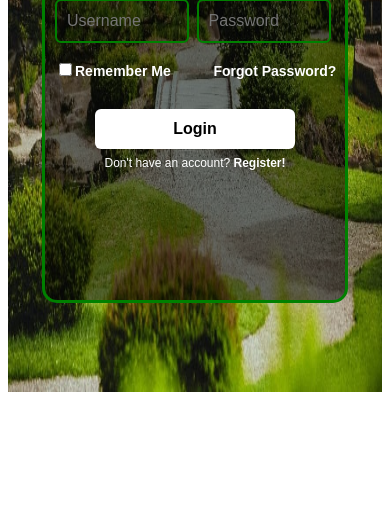
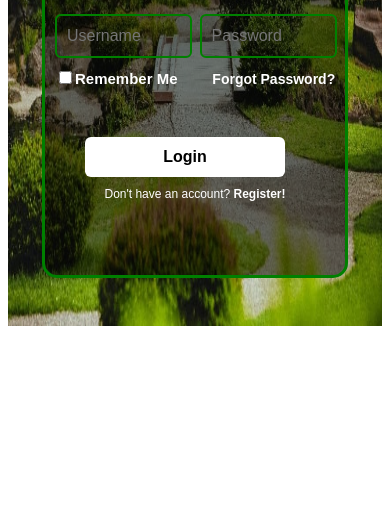
Before and after one commit to BuhleDamane/Login-page, a plain HTML site: page index.html in a window 390 px wide. Shown: the part 337-844 px from the top of the page. Drawn offline with Linux system fonts and the light colour scheme.

Commit message:
updated style.css, index.html and java.js

```diff
--- a/index.html
+++ b/index.html
@@ -18,19 +18,20 @@
             Login
         </h1>
 
-        <form>
-            <div class="details">
-            <input type="text" placeholder="Username" class="username">
-            <input type="password" placeholder="Password" class="password">
+        <form id="details">
+            <div >
+            <input type="text" placeholder="Username" id="username" required>
+            <input type="password" placeholder="Password" id="password" required>
         </div>
             <div class="check">
             <input type="checkbox"><span class="remember">Remember Me</span> <span class="forgot-password">Forgot Password?</span>
             </div>
+            <div>
+                <button class="login-button"> Login</button>
+
+            </div>
         </form>
-        <div>
-            <button class="login-button"> Login</button>
 
-        </div>
         <p class="register">
             Don't have an account? <a href="#" class="register-link">Register!</a>
         </p>
--- a/java.js
+++ b/java.js
@@ -0,0 +1,4 @@
+
+
+
+alert("Hello Visitor, please note that login details are as follows, username is Visitor and password is Visitor.com ")
--- a/style.css
+++ b/style.css
@@ -18,23 +18,23 @@ position: absolute;
   font-weight: bold;
   font-family: Arial, sans-serif;
   background-color: rgba(0, 0, 0, 0.5);
-  width: 380px;
-  height: 430px;
+  width: 350px;
+  height: 400px;
   border:  3px solid green;
 }
 h1{
-    margin-left: 135px;
-    margin-top: 55px;
+    margin-left: 125px;
+    margin-top: 45px;
 
 }
-.details{
+#details{
     margin-bottom: 15px;
 }
 
-.username{
+#username{
     height: 40px;
     border-radius: 6px;
-    width: 150px;
+    width: 138px;
     margin-left: 10px;
     background-color: rgba(0, 0, 0, 0.1);
     padding: 0 10px;
@@ -42,35 +42,38 @@ h1{
     font-size: 16px;
     border:  2px solid green;
     outline: none;
+    margin-bottom: 10px;
 }
-.password{
+#password{
     margin: 2px;
     height: 40px;
     border-radius: 6px;
-    width: 150px;
+    width: 138px;
     background-color: rgba(0, 0, 0, 0.1);
     padding: 0 10px;
     color: white;
     font-size: 16px;
     border:  2px solid green;
     outline: none;
+    margin-bottom: 10px;
 }
 .check{
     margin-left: 10px;
+    margin-bottom: 20px;
 }
 .remember{
     font-size: 15px;
-    font-weight: 570;
+    font-weight: 550;
 }
 .forgot-password{
     font-size: 15px;
-    margin-left: 90px;
+    margin-left: 60px;
     font-weight: 550;
 }
 .login-button{
     cursor: pointer;
     width: 270px;
-    margin-left: 50px;
+    margin-left: 40px;
     margin-top: 30px;
     height: 50px;
     border-radius: 6px;
@@ -93,27 +96,31 @@ a{
     font-weight: 900;
 }
 @media(max-width: 576px){
+    .login-picture{
+        height: 655px;
+    }
     .login-main{
         width: 300px;
+        height: 380px;
     }
     h1{
         font-size: 40px;
         margin-left: 100px;
     }
-    .username{
-        width: 110px;
+    #username{
+        width: 113px;
     }
-    .password{
-        width: 110px;
+    #password{
+        width: 113px;
     }
     .check{
         font-size: 10px;
     }
-    .remember{
+    #remember{
         font-size: 14px;
     }
     .forgot-password{
-        margin-left: 40px;
+        margin-left: 32px;
         font-size: 14px;
     }
     .login-button{
```
